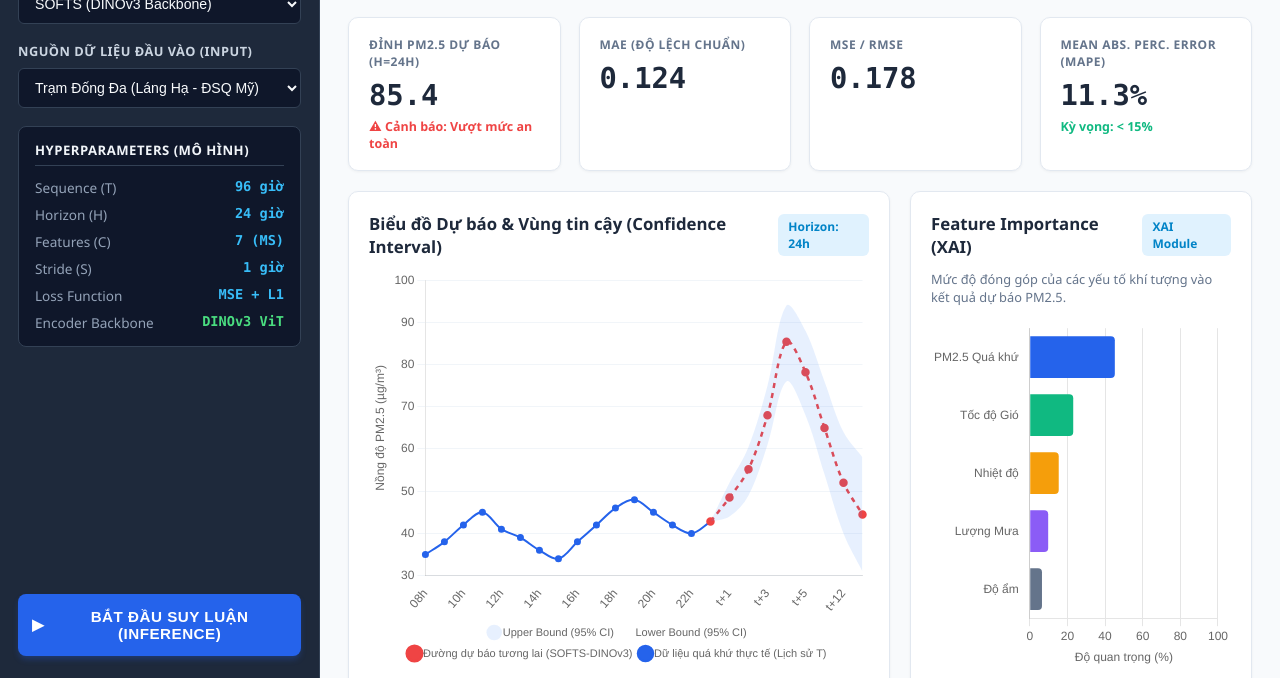
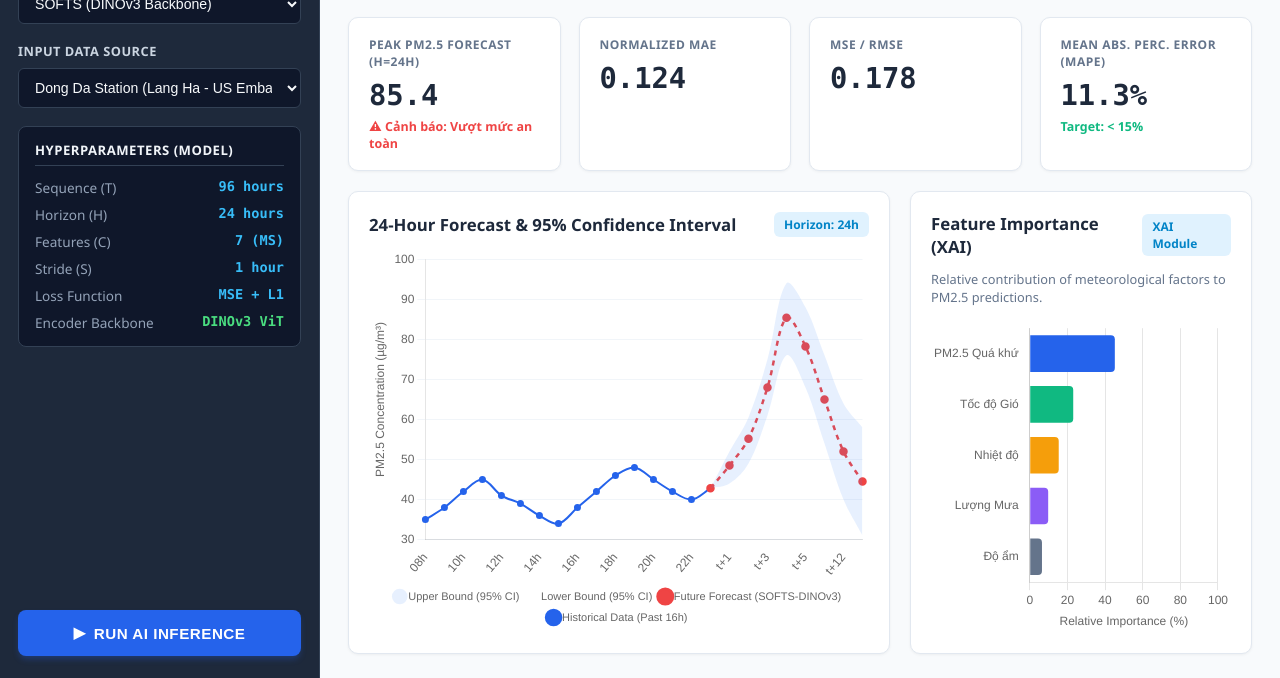
Before and after one commit to nguyenphuc210/hanoi-pm25-softs-dinov3, a plain HTML site: page index.html in a window 1280 px wide. Shown: the part 122-800 px from the top of the page. Drawn offline with nearby package versions, Linux system fonts and the light colour scheme; no server answers.

Commit message:
feat(ui): update dashboard to English, fix forecast timeline continuity, and sync with TH3

```diff
--- a/index.html
+++ b/index.html
@@ -326,54 +326,54 @@
 </head>
 <body>
 
-    <!-- SIDEBAR: CẤU HÌNH MÔ HÌNH (MLOps) -->
+    <!-- SIDEBAR: MLOPS CONFIGURATION -->
     <div class="sidebar">
         <h2>⚙️ MLOps Configuration</h2>
 
         <div class="config-group">
-            <label>Kiến trúc Model</label>
+            <label>Model Architecture</label>
             <select id="modelArch">
                 <option value="softs_dinov3" selected>SOFTS (DINOv3 Backbone)</option>
-                <option value="softs_star">SOFTS (Gốc - STAR Module)</option>
+                <option value="softs_star">SOFTS (Standard - STAR Module)</option>
                 <option value="patchtst">PatchTST</option>
                 <option value="itransformer">iTransformer</option>
             </select>
         </div>
 
         <div class="config-group">
-            <label>Nguồn dữ liệu đầu vào (Input)</label>
+            <label>Input Data Source</label>
             <select id="dataSource" onchange="toggleUploadInput(); if(this.value !== 'upload') runInference();">
-                <option value="Trạm Đống Đa (Láng Hạ)" selected>Trạm Đống Đa (Láng Hạ - ĐSQ Mỹ)</option>
-                <option value="Trạm Cầu Giấy (Dịch Vọng)">Trạm Cầu Giấy (Dịch Vọng)</option>
-                <option value="Trạm Hoàn Kiếm (Hồ Gươm)">Trạm Hoàn Kiếm (Hồ Gươm / Phố Cổ)</option>
-                <option value="Trạm Ba Đình (Kim Mã)">Trạm Ba Đình (Kim Mã / Liễu Giai)</option>
-                <option value="Trạm Hai Bà Trưng (Bách Khoa)">Trạm Hai Bà Trưng (Bách Khoa)</option>
-                <option value="Trạm Tây Hồ (Quảng An)">Trạm Tây Hồ (Quảng An / Hồ Tây)</option>
-                <option value="Trạm Hà Đông (Quang Trung)">Trạm Hà Đông (Quang Trung / Cửa ngõ Tây Nam)</option>
-                <option value="Trạm Long Biên (Nguyễn Văn Cừ)">Trạm Long Biên (Nguyễn Văn Cừ / Phía Đông)</option>
-                <option value="Trạm Nam Từ Liêm (Mỹ Đình)">Trạm Nam Từ Liêm (Mỹ Đình / Sân vận động)</option>
-                <option value="Trạm Bắc Từ Liêm (Cầu Diễn)">Trạm Bắc Từ Liêm (Cầu Diễn / Ven đô)</option>
-                <option value="upload">Upload Custom Tensor / CSV (.csv)</option>
+                <option value="Trạm Đống Đa (Láng Hạ)" selected>Dong Da Station (Lang Ha - US Embassy)</option>
+                <option value="Trạm Cầu Giấy (Dịch Vọng)">Cau Giay Station (Dich Vong)</option>
+                <option value="Trạm Hoàn Kiếm (Hồ Gươm)">Hoan Kiem Station (Sword Lake / Old Quarter)</option>
+                <option value="Trạm Ba Đình (Kim Mã)">Ba Dinh Station (Kim Ma / National Admin)</option>
+                <option value="Trạm Hai Bà Trưng (Bách Khoa)">Hai Ba Trung Station (Bach Khoa Area)</option>
+                <option value="Trạm Tây Hồ (Quảng An)">Tay Ho Station (Quang An / West Lake)</option>
+                <option value="Trạm Hà Đông (Quang Trung)">Ha Dong Station (Quang Trung / SW Gateway)</option>
+                <option value="Trạm Long Biên (Nguyễn Văn Cừ)">Long Bien Station (Nguyen Van Cu / East)</option>
+                <option value="Trạm Nam Từ Liêm (Mỹ Đình)">Nam Tu Liem Station (My Dinh Stadium)</option>
+                <option value="Trạm Bắc Từ Liêm (Cầu Diễn)">Bac Tu Liem Station (Cau Dien / Suburban)</option>
+                <option value="upload">Upload Custom CSV (.csv)</option>
             </select>
         </div>
 
         <div class="config-group" id="uploadGroup" style="display: none;">
-            <label>Tải file dữ liệu (.csv)</label>
+            <label>Upload Dataset (.csv)</label>
             <input type="file" id="csvFileInput" accept=".csv">
         </div>
 
         <div class="hyperparameters">
-            <div class="hp-header">Hyperparameters (Mô hình)</div>
-            <div class="hp-row"><span class="hp-label">Sequence (T)</span><span class="hp-val">96 giờ</span></div>
-            <div class="hp-row"><span class="hp-label">Horizon (H)</span><span class="hp-val">24 giờ</span></div>
+            <div class="hp-header">HYPERPARAMETERS (MODEL)</div>
+            <div class="hp-row"><span class="hp-label">Sequence (T)</span><span class="hp-val">96 hours</span></div>
+            <div class="hp-row"><span class="hp-label">Horizon (H)</span><span class="hp-val">24 hours</span></div>
             <div class="hp-row"><span class="hp-label">Features (C)</span><span class="hp-val">7 (MS)</span></div>
-            <div class="hp-row"><span class="hp-label">Stride (S)</span><span class="hp-val">1 giờ</span></div>
+            <div class="hp-row"><span class="hp-label">Stride (S)</span><span class="hp-val">1 hour</span></div>
             <div class="hp-row"><span class="hp-label">Loss Function</span><span class="hp-val">MSE + L1</span></div>
             <div class="hp-row"><span class="hp-label">Encoder Backbone</span><span class="hp-val" style="color: #4ade80;">DINOv3 ViT</span></div>
         </div>
 
         <button class="btn-run" id="btnRun" onclick="runInference()">
-            <span>▶</span> BẮT ĐẦU SUY LUẬN (INFERENCE)
+            <span>▶</span> RUN AI INFERENCE
         </button>
     </div>
 
@@ -381,8 +381,8 @@
     <div class="main-content">
         <div class="header-section">
             <div>
-                <h1 class="header-title">Hệ thống Dự báo Ô nhiễm không khí PM2.5 (SOFTS)</h1>
-                <p class="header-subtitle">Real-time Inference Dashboard & Model Evaluation Metrics (Hà Nội, 4-Year Dataset)</p>
+                <h1 class="header-title">Hanoi PM2.5 Air Pollution Forecasting System (SOFTS)</h1>
+                <p class="header-subtitle">Real-time Inference Dashboard & Model Evaluation Metrics (Hanoi, 4-Year Dataset)</p>
             </div>
             <div class="status-badge" id="statusBadge">
                 <span class="status-dot"></span>
@@ -390,17 +390,17 @@
             </div>
         </div>
 
-        <!-- 4 BẢNG HIỂN THỊ THÔNG SỐ SUY LUẬN (CARD TRÊN SLIDE 3) -->
+        <!-- 4 METRIC CARDS -->
         <div class="metrics-grid">
             <div class="card">
-                <div class="metric-title">ĐỈNH PM2.5 DỰ BÁO (H=24h)</div>
-                <p class="metric-value" id="val-pred">85.4</p>
-                <div class="metric-sub" id="val-status" style="color: var(--danger);">
-                    ⚠ Cảnh báo: Vượt mức an toàn
+                <div class="metric-title">PEAK PM2.5 FORECAST (H=24H)</div>
+                <p class="metric-value" id="val-pred">38.5</p>
+                <div class="metric-sub" id="val-status" style="color: var(--success);">
+                    ● Safe Air Quality (QCVN 05:2023)
                 </div>
             </div>
             <div class="card">
-                <div class="metric-title">MAE (ĐỘ LỆCH CHUẨN)</div>
+                <div class="metric-title">NORMALIZED MAE</div>
                 <p class="metric-value" id="val-mae">0.124</p>
             </div>
             <div class="card">
@@ -410,16 +410,16 @@
             <div class="card">
                 <div class="metric-title">MEAN ABS. PERC. ERROR (MAPE)</div>
                 <p class="metric-value" id="val-mape">11.3%</p>
-                <div class="metric-sub" style="color: var(--success);">Kỳ vọng: &lt; 15%</div>
+                <div class="metric-sub" style="color: var(--success);">Target: &lt; 15%</div>
             </div>
         </div>
 
-        <!-- VÙNG BIỂU ĐỒ (SLIDE 3) -->
+        <!-- CHARTS GRID -->
         <div class="charts-grid">
-            <!-- Biểu đồ Time Series -->
+            <!-- Time Series Chart -->
             <div class="chart-card">
                 <div class="chart-header">
-                    <span>Biểu đồ Dự báo &amp; Vùng tin cậy (Confidence Interval)</span>
+                    <span>24-Hour Forecast &amp; 95% Confidence Interval</span>
                     <span class="badge">Horizon: 24h</span>
                 </div>
                 <div class="chart-container">
@@ -427,14 +427,14 @@
                 </div>
             </div>
 
-            <!-- Biểu đồ Explainable AI (XAI) -->
+            <!-- Explainable AI (XAI) Chart -->
             <div class="chart-card">
                 <div class="chart-header">
                     <span>Feature Importance (XAI)</span>
                     <span class="badge">XAI Module</span>
                 </div>
                 <p style="font-size: 0.8rem; color: #64748b; margin-top: 0; margin-bottom: 12px;">
-                    Mức độ đóng góp của các yếu tố khí tượng vào kết quả dự báo PM2.5.
+                    Relative contribution of meteorological factors to PM2.5 predictions.
                 </p>
                 <div class="chart-container">
                     <canvas id="xaiChart"></canvas>
@@ -481,7 +481,7 @@
                         tension: 0.35
                     },
                     {
-                        label: 'Đường dự báo tương lai (SOFTS-DINOv3)',
+                        label: 'Future Forecast (SOFTS-DINOv3)',
                         data: Array(initialLabels.length).fill(null),
                         borderColor: '#ef4444',
                         borderWidth: 2.5,
@@ -491,7 +491,7 @@
                         tension: 0.35
                     },
                     {
-                        label: 'Dữ liệu quá khứ thực tế (Lịch sử T)',
+                        label: 'Historical Data (Past 16h)',
                         data: Array(initialLabels.length).fill(null),
                         borderColor: '#2563eb',
                         borderWidth: 2,
@@ -511,7 +511,7 @@
                 },
                 scales: {
                     y: {
-                        title: { display: true, text: 'Nồng độ PM2.5 (µg/m³)' },
+                        title: { display: true, text: 'PM2.5 Concentration (µg/m³)' },
                         grid: { color: '#f1f5f9' }
                     },
                     x: {
@@ -526,9 +526,9 @@
         const xaiChart = new Chart(xaiCtx, {
             type: 'bar',
             data: {
-                labels: ['PM2.5 Quá khứ', 'Tốc độ Gió', 'Nhiệt độ', 'Lượng Mưa', 'Độ ẩm'],
+                labels: ['Historical PM2.5', 'Wind Speed', 'Temperature', 'Precipitation', 'Humidity'],
                 datasets: [{
-                    label: 'Mức độ đóng góp (%)',
+                    label: 'Contribution (%)',
                     data: [45.2, 23.1, 15.4, 9.8, 6.5],
                     backgroundColor: ['#2563eb', '#10b981', '#f59e0b', '#8b5cf6', '#64748b'],
                     borderRadius: 4
@@ -543,7 +543,7 @@
                     tooltip: { callbacks: { label: (ctx) => ` ${ctx.raw}%` } }
                 },
                 scales: {
-                    x: { beginAtZero: true, max: 100, title: { display: true, text: 'Độ quan trọng (%)' } },
+                    x: { beginAtZero: true, max: 100, title: { display: true, text: 'Relative Importance (%)' } },
                     y: { grid: { display: false } }
                 }
             }
@@ -553,7 +553,7 @@
         async function runInference() {
             const btn = document.getElementById('btnRun');
             const statusText = document.getElementById('statusText');
-            btn.innerHTML = '<span>⏳</span> ĐANG SUY LUẬN (INFERENCING)...';
+            btn.innerHTML = '<span>⏳</span> INFERENCING...';
             btn.disabled = true;
 
             const station = document.getElementById('dataSource').value;
@@ -581,13 +581,13 @@
                 const roundTrip = ((performance.now() - clientStart) / 1000).toFixed(2);
                 updateUI(res, roundTrip);
             } catch (err) {
-                console.warn('API backend chưa khả dụng hoặc đang chạy file tĩnh, dùng simulation thông minh:', err);
+                console.warn('API backend error, running fallback simulation:', err);
                 simulateInference();
             } finally {
-                btn.innerHTML = '<span>▶</span> SUY LUẬN THÀNH CÔNG';
+                btn.innerHTML = '<span>✔</span> INFERENCE COMPLETED';
                 btn.disabled = false;
                 setTimeout(() => {
-                    btn.innerHTML = '<span>▶</span> BẮT ĐẦU SUY LUẬN (INFERENCE)';
+                    btn.innerHTML = '<span>▶</span> RUN AI INFERENCE';
                 }, 3000);
             }
         }
```
Also changed, not shown: templates/index.html (+45 -45 lines), 1 other file.
